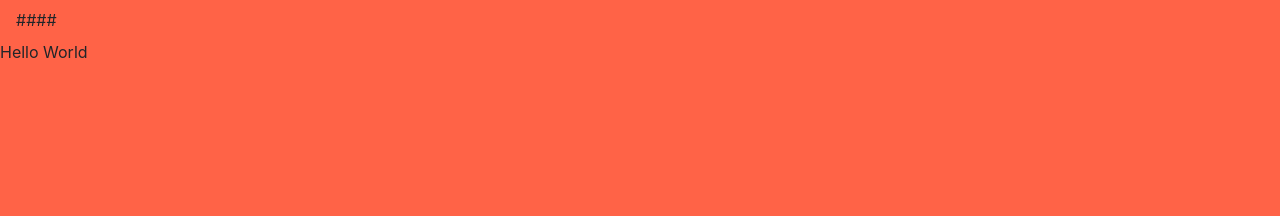
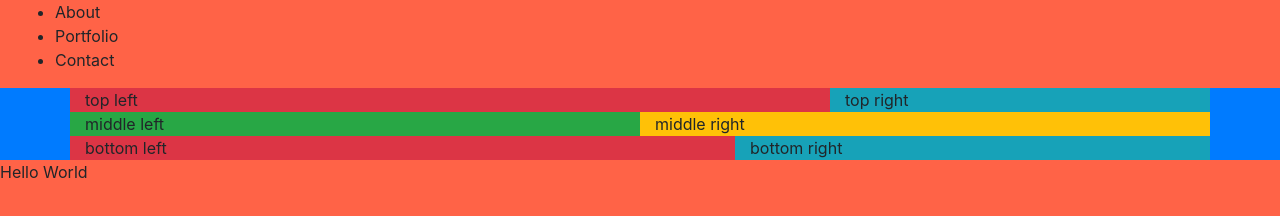
Before and after one commit to drbrounsuga/portfolio-code-camp, a website: page dist/index.html in a window 1280 px wide. Drawn offline with nearby package versions, Linux system fonts and the light colour scheme.

Commit message:
Added basic content structure

```diff
--- a/dist/index.html
+++ b/dist/index.html
@@ -13,10 +13,54 @@
     <link rel="stylesheet" href="css/app.css">
   </head>
 <body>
-  <nav class="navbar">
-    ####
+  <nav>
+    <nav class="container-fluid">
+      <ul>
+        <li>About</li>
+        <li>Portfolio</li>
+        <li>Contact</li>
+      </ul>
+    </nav>
   </nav>
 
+  <div id="main-content" class="bg-primary">
+
+    <div id="summary" class="container">
+      <div class="row bg-primary">
+        <div class="col-md-8 bg-danger">
+          top left
+        </div>
+        <div class="col-md-4 bg-info">
+          top right
+        </div>
+      </div>
+    </div>
+
+    <div id="portfolio" class="container">
+      <div  class="row bg-info">
+        <div class="col-md-6 bg-success">
+          middle left
+        </div>
+        <div class="col-md-6 bg-warning">
+          middle right
+        </div>
+      </div>
+    </div>
+
+    <div id="contact" class="container">
+      <div class="row bg-danger">
+        <div class="col-md-7 bg-danger">
+          bottom left
+        </div>
+        <div class="col-md-5 bg-info">
+          bottom right
+        </div>
+      </div>
+    </div>
+
+  </div>
+
+  <script src="../node_modules/bootstrap/dist/js/bootstrap.js"></script>
   <script src="js/app.js"></script>
 </body>
 </html>
```
